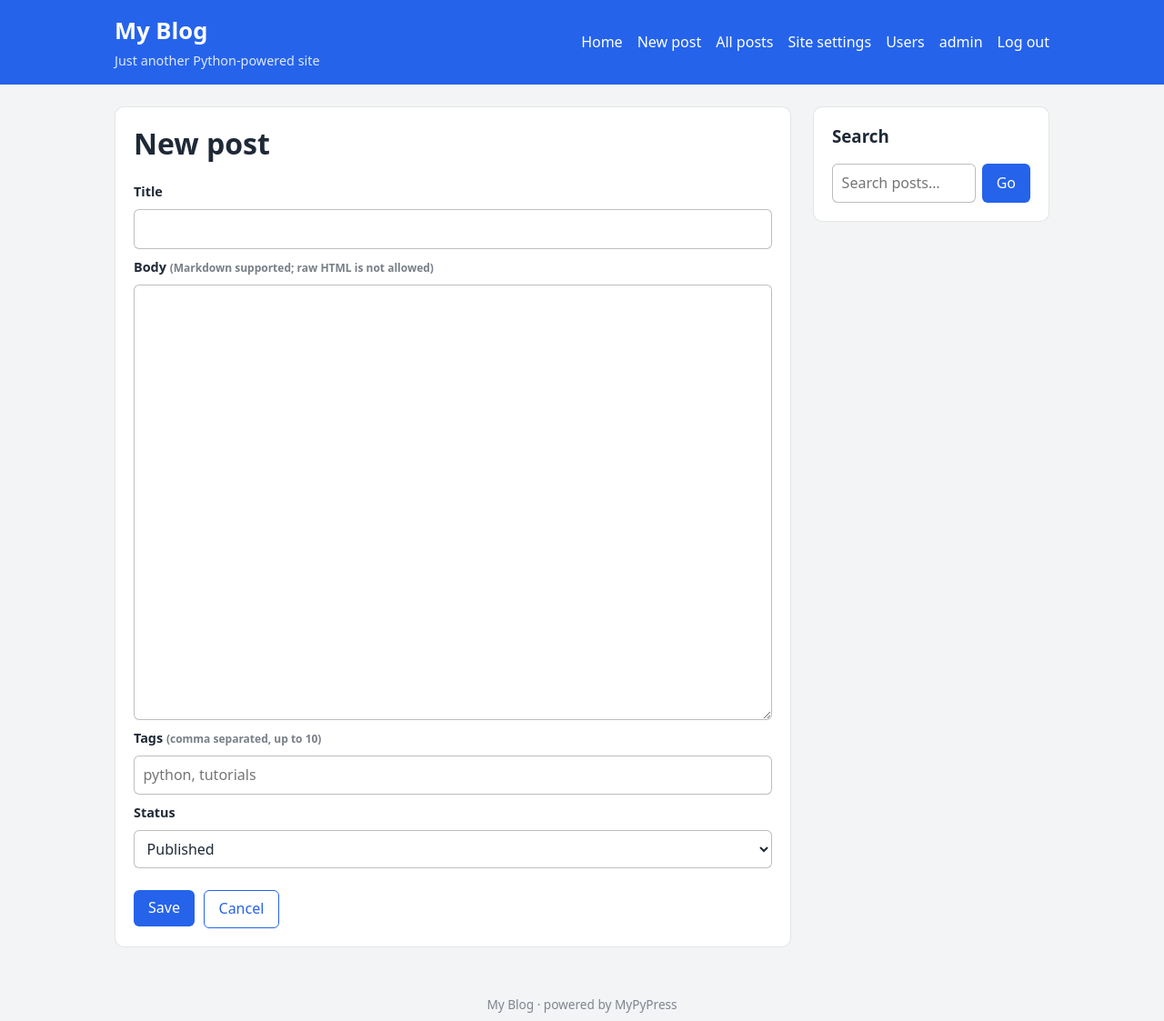
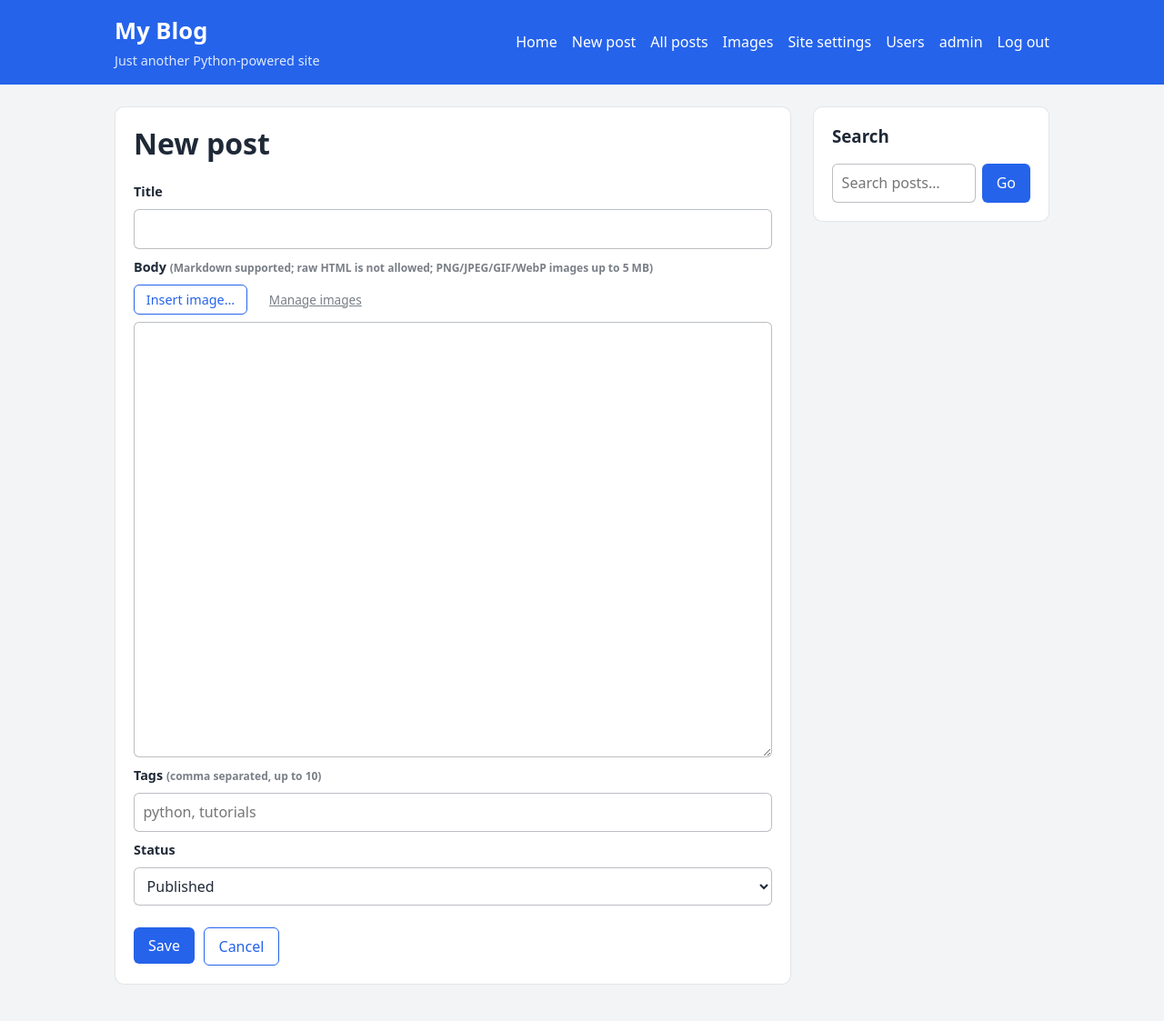
Before and after one commit to smithadmin/mypypress, a Flask app: page /new in a window 1280 px wide. Shown: the top 1123 px of the page at 91% size. Run offline with Flask 3, Linux system fonts and the light colour scheme; the visitor is signed in with stand-in values (Sample User, id 1); data comes from the database, SQL or seed files in the repository; data that the repository does not hold is empty; some libraries are stand-ins or nearby versions.

Commit message:
Adding ability for images in posts

```diff
--- a/app.py
+++ b/app.py
@@ -1,8 +1,8 @@
 """MyPyPress - a small WordPress-style blogging platform (Flask + SQLite).
 
 Features: multiple users, roles (admin / user), per-user "can post" permission,
-posts with Markdown, tags, comments, search, drafts, and admin customization of
-site name, tagline, banner (text + image) and theme colors.
+posts with Markdown, tags, comments, search, drafts, image uploads for authors, and admin customisation of
+site name, tagline, banner (text + image) and theme colours.
 
 All persistent state (database, uploads, secret key) lives in DATA_DIR.
 """
@@ -21,7 +21,7 @@ from pathlib import Path
 import markdown
 from markdown.treeprocessors import Treeprocessor
 from markupsafe import Markup
-from flask import (Flask, abort, flash, g, redirect, render_template, request,
+from flask import (Flask, abort, flash, g, jsonify, redirect, render_template, request,
                    send_from_directory, session, url_for)
 from werkzeug.middleware.proxy_fix import ProxyFix
 from werkzeug.security import check_password_hash, generate_password_hash
@@ -56,6 +56,8 @@ COLOR_LABELS = {
 HEX_RE = re.compile(r"^#[0-9a-fA-F]{6}$")
 USERNAME_RE = re.compile(r"^[A-Za-z0-9_.-]{3,32}$")
 UPLOAD_NAME_RE = re.compile(r"^[0-9a-f]{16}\.(png|jpg|gif|webp)$")
+MAX_IMAGE_BYTES = 5 * 1024 * 1024        # per image
+DEFAULT_QUOTA_MB = 50                    # per non-admin user (env USER_UPLOAD_QUOTA_MB)
 
 SCHEMA = """
 CREATE TABLE IF NOT EXISTS users (
@@ -96,6 +98,15 @@ CREATE TABLE IF NOT EXISTS comments (
   created_at TEXT NOT NULL
 );
 CREATE INDEX IF NOT EXISTS idx_comments_post ON comments(post_id);
+CREATE TABLE IF NOT EXISTS images (
+  id INTEGER PRIMARY KEY,
+  user_id INTEGER REFERENCES users(id) ON DELETE SET NULL,
+  filename TEXT NOT NULL UNIQUE,
+  original_name TEXT NOT NULL,
+  size INTEGER NOT NULL,
+  created_at TEXT NOT NULL
+);
+CREATE INDEX IF NOT EXISTS idx_images_user ON images(user_id);
 CREATE TABLE IF NOT EXISTS settings (
   key TEXT PRIMARY KEY,
   value TEXT NOT NULL
@@ -236,6 +247,12 @@ def dt_filter(value):
         return value or ""
 
 
+@app.template_filter("img_alt")
+def img_alt_filter(original_name):
+    stem = re.sub(r"[^\w .-]", "", Path(original_name).stem).strip()[:60]
+    return stem or "image"
+
+
 def excerpt(body, n=280):
     text = html.unescape(re.sub(r"<[^>]+>", " ", render_markdown(body)))
     text = " ".join(text.split())
@@ -323,8 +340,7 @@ def can_edit(post):
 def can_delete_post(post):
     # Spec: admins write to everything; authors only edit their own posts.
     # To let authors delete their own posts, return can_edit(post) instead.
-    #return is_admin()       # Uncomment this line for only Admin to delete post
-    return can_edit(post)    # Logged-in users can delete their own posts too
+    return is_admin()
 
 
 def can_delete_comment(c):
@@ -418,6 +434,8 @@ def http_error(e):
             413: "That upload is too large (6 MB max)."}
     detail = e.description if e.code in (400, 403) and e.description and \
         not e.description.startswith(("The browser", "You don't have the permission")) else msgs.get(e.code, e.description)
+    if request.path == "/images/upload":      # the editor's fetch() expects JSON
+        return jsonify(error=detail), e.code
     return render_template("error.html", code=e.code, message=detail), e.code
 
 
@@ -769,6 +787,87 @@ def delete_post(slug):
 
 
 # --------------------------------------------------------------------------
+# Post images (uploaded by authors, used inline via Markdown)
+# --------------------------------------------------------------------------
+def quota_bytes():
+    try:
+        return max(0, int(os.environ.get("USER_UPLOAD_QUOTA_MB", DEFAULT_QUOTA_MB))) * 1024 * 1024
+    except ValueError:
+        return DEFAULT_QUOTA_MB * 1024 * 1024
+
+
+def used_bytes(user_id):
+    return get_db().execute("SELECT COALESCE(SUM(size),0) FROM images WHERE user_id=?",
+                            (user_id,)).fetchone()[0]
+
+
+def store_image(file):
+    """Validate and save an uploaded image. Returns (info_dict, None) or (None, error_message)."""
+    if not file or not file.filename:
+        return None, "Choose an image file first."
+    data = file.read(MAX_IMAGE_BYTES + 1)
+    if len(data) > MAX_IMAGE_BYTES:
+        return None, f"That image is too large ({MAX_IMAGE_BYTES // 1024 // 1024} MB max)."
+    ext = detect_image(data[:16])
+    if not ext:
+        return None, "Only PNG, JPEG, GIF or WebP images are allowed."
+    if not is_admin() and used_bytes(g.user["id"]) + len(data) > quota_bytes():
+        return None, (f"Upload limit of {quota_bytes() // 1024 // 1024} MB reached. "
+                      "Delete some images you no longer use and try again.")
+    name = f"{secrets.token_hex(8)}.{ext}"
+    (app.config["UPLOAD_DIR"] / name).write_bytes(data)
+    db = get_db()
+    cur = db.execute("INSERT INTO images(user_id,filename,original_name,size,created_at) VALUES (?,?,?,?,?)",
+                     (g.user["id"], name, file.filename[:200], len(data), now()))
+    db.commit()
+    url = url_for("uploads", filename=name)
+    return {"id": cur.lastrowid, "filename": name, "url": url,
+            "markdown": f"![{img_alt_filter(file.filename)}]({url})"}, None
+
+
+@app.route("/images", methods=["GET", "POST"])
+@poster_required
+def images():
+    if request.method == "POST":
+        info, err = store_image(request.files.get("image"))
+        flash(err or "Image uploaded. Copy its Markdown below into your post.", "error" if err else "ok")
+        return redirect(url_for("images"))
+    where, params = ("", ()) if is_admin() else ("WHERE i.user_id=?", (g.user["id"],))
+    rows = get_db().execute(
+        "SELECT i.*, u.username, (SELECT COUNT(*) FROM posts p WHERE instr(p.body, i.filename) > 0) AS used_in "
+        f"FROM images i LEFT JOIN users u ON u.id=i.user_id {where} "
+        "ORDER BY i.created_at DESC, i.id DESC LIMIT 200", params).fetchall()
+    return render_template("images.html", images=rows, used=used_bytes(g.user["id"]),
+                           quota=None if is_admin() else quota_bytes())
+
+
+@app.route("/images/upload", methods=["POST"])
+@poster_required
+def upload_image_api():
+    """Used by the editor's "Insert image" button (JSON in, JSON out)."""
+    info, err = store_image(request.files.get("image"))
+    if err:
+        return jsonify(error=err), 400
+    return jsonify(info)
+
+
+@app.route("/images/<int:image_id>/delete", methods=["POST"])
+@poster_required
+def delete_image(image_id):
+    db = get_db()
+    img = db.execute("SELECT * FROM images WHERE id=?", (image_id,)).fetchone()
+    if not img:
+        abort(404)
+    if not is_admin() and img["user_id"] != g.user["id"]:
+        abort(403)
+    db.execute("DELETE FROM images WHERE id=?", (image_id,))
+    db.commit()
+    remove_upload(img["filename"])
+    flash("Image deleted.", "ok")
+    return redirect(url_for("images"))
+
+
+# --------------------------------------------------------------------------
 # Administration
 # --------------------------------------------------------------------------
 def detect_image(head):
@@ -813,7 +912,7 @@ def admin_settings():
             errors.append("Posts per page must be between 1 and 50.")
         for k in COLOR_KEYS:
             if not HEX_RE.match(new["color_" + k]):
-                errors.append(f"Invalid color for “{COLOR_LABELS[k]}”.")
+                errors.append(f"Invalid colour for “{COLOR_LABELS[k]}”.")
         upload = request.files.get("banner_image")
         image_data = ext = None
         if upload and upload.filename:
--- a/docker-compose.yml
+++ b/docker-compose.yml
@@ -12,6 +12,7 @@ services:
       ADMIN_USERNAME: "${ADMIN_USERNAME:-admin}"
       ADMIN_PASSWORD: "${ADMIN_PASSWORD:-}"   # empty = random password printed in `docker compose logs`
       # Set these when serving over HTTPS behind a reverse proxy:
+      USER_UPLOAD_QUOTA_MB: "${USER_UPLOAD_QUOTA_MB:-50}"   # per-user image storage limit (admins exempt)
       COOKIE_SECURE: "${COOKIE_SECURE:-0}"
       TRUST_PROXY: "${TRUST_PROXY:-0}"
     volumes:
--- a/static/app.js
+++ b/static/app.js
@@ -3,3 +3,44 @@ document.addEventListener('submit', function (e) {
   var msg = e.target.getAttribute('data-confirm');
   if (msg && !window.confirm(msg)) e.preventDefault();
 });
+
+// Select a Markdown snippet on click so it is easy to copy.
+document.addEventListener('click', function (e) {
+  if (e.target.classList && e.target.classList.contains('snippet')) e.target.select();
+});
+
+// Post editor: "Insert image..." uploads the file and inserts Markdown at the cursor.
+document.addEventListener('DOMContentLoaded', function () {
+  var input = document.getElementById('image-upload');
+  var body = document.getElementById('body');
+  var status = document.getElementById('upload-status');
+  if (!input || !body) return;
+
+  input.addEventListener('change', function () {
+    var file = input.files && input.files[0];
+    if (!file) return;
+    var form = new FormData();
+    form.append('image', file);
+    form.append('_csrf', input.getAttribute('data-csrf'));
+    status.textContent = 'Uploading…';
+    fetch(input.getAttribute('data-url'), { method: 'POST', body: form, credentials: 'same-origin' })
+      .then(function (r) {
+        return r.json().then(function (j) { return { ok: r.ok, json: j }; },
+                             function () { return { ok: false, json: { error: 'Upload failed (' + r.status + ').' } }; });
+      })
+      .then(function (res) {
+        if (!res.ok) { status.textContent = res.json.error || 'Upload failed.'; return; }
+        var snippet = res.json.markdown;
+        var start = body.selectionStart, end = body.selectionEnd, v = body.value;
+        var before = v.slice(0, start), after = v.slice(end);
+        var pre = before && !before.endsWith('\n') ? '\n\n' : '';
+        var post = after && !after.startsWith('\n') ? '\n\n' : '';
+        body.value = before + pre + snippet + post + after;
+        var pos = (before + pre + snippet).length;
+        body.focus(); body.setSelectionRange(pos, pos);
+        status.textContent = 'Image inserted.';
+      })
+      .catch(function () { status.textContent = 'Upload failed. Check your connection and try again.'; })
+      .then(function () { input.value = ''; });
+  });
+});
--- a/static/style.css
+++ b/static/style.css
@@ -58,3 +58,10 @@ table { width:100%; border-collapse:collapse; } th, td { text-align:left; paddin
 .color-field { display:flex; justify-content:space-between; align-items:center; gap:.5rem; font-weight:400; }
 .banner-preview { max-width:100%; max-height:140px; border-radius:6px; align-self:flex-start; }
 .site-footer { text-align:center; padding:2rem 1rem; color:color-mix(in srgb, var(--text) 55%, transparent); font-size:.85rem; }
+.uploader { display:flex; gap:.75rem; align-items:center; flex-wrap:wrap; }
+.uploader .btn { padding:.25rem .8rem; font-size:.9rem; }
+.small-link { font-size:.85rem; }
+.image-row { display:flex; gap:1rem; padding:.75rem 0; border-top:1px solid color-mix(in srgb, var(--text) 12%, transparent); }
+.thumb { width:96px; height:96px; object-fit:cover; border-radius:6px; background:color-mix(in srgb, var(--text) 8%, var(--surface)); display:block; }
+.image-info { flex:1; min-width:0; }
+.snippet { font-family:ui-monospace,Consolas,monospace; font-size:.8rem; padding:.25rem .4rem; margin:.25rem 0; }
--- a/templates/base.html
+++ b/templates/base.html
@@ -18,7 +18,7 @@
     <nav class="nav">
       <a href="{{ url_for('index') }}">Home</a>
       {% if g.user %}
-        {% if can_post() %}<a href="{{ url_for('new_post') }}">New post</a><a href="{{ url_for('dashboard') }}">{{ 'All posts' if is_admin() else 'My posts' }}</a>{% endif %}
+        {% if can_post() %}<a href="{{ url_for('new_post') }}">New post</a><a href="{{ url_for('dashboard') }}">{{ 'All posts' if is_admin() else 'My posts' }}</a><a href="{{ url_for('images') }}">Images</a>{% endif %}
         {% if is_admin() %}<a href="{{ url_for('admin_settings') }}">Site settings</a><a href="{{ url_for('admin_users') }}">Users</a>{% endif %}
         <a href="{{ url_for('account') }}">{{ g.user['username'] }}</a>
         <form method="post" action="{{ url_for('logout') }}" class="inline">
--- a/templates/editor.html
+++ b/templates/editor.html
@@ -8,7 +8,13 @@
     {{ csrf() }}
     <label for="title">Title</label>
     <input id="title" name="title" value="{{ values.title }}" maxlength="200" required>
-    <label for="body">Body <small class="muted">(Markdown supported; raw HTML is not allowed)</small></label>
+    <label for="body">Body <small class="muted">(Markdown supported; raw HTML is not allowed; PNG/JPEG/GIF/WebP images up to 5 MB)</small></label>
+    <div class="uploader">
+      <label class="btn secondary" for="image-upload">Insert image&hellip;</label>
+      <input id="image-upload" type="file" accept="image/png,image/jpeg,image/gif,image/webp" hidden data-url="{{ url_for('upload_image_api') }}" data-csrf="{{ csrf_token() }}">
+      <span id="upload-status" class="muted" role="status"></span>
+      <a href="{{ url_for('images') }}" class="muted small-link">Manage images</a>
+    </div>
     <textarea id="body" name="body" rows="18" required>{{ values.body }}</textarea>
     <label for="tags">Tags <small class="muted">(comma separated, up to 10)</small></label>
     <input id="tags" name="tags" value="{{ values.tags }}" placeholder="python, tutorials">
```
Also changed, not shown: tests/test_app.py (+164 -0 lines), README.md.
